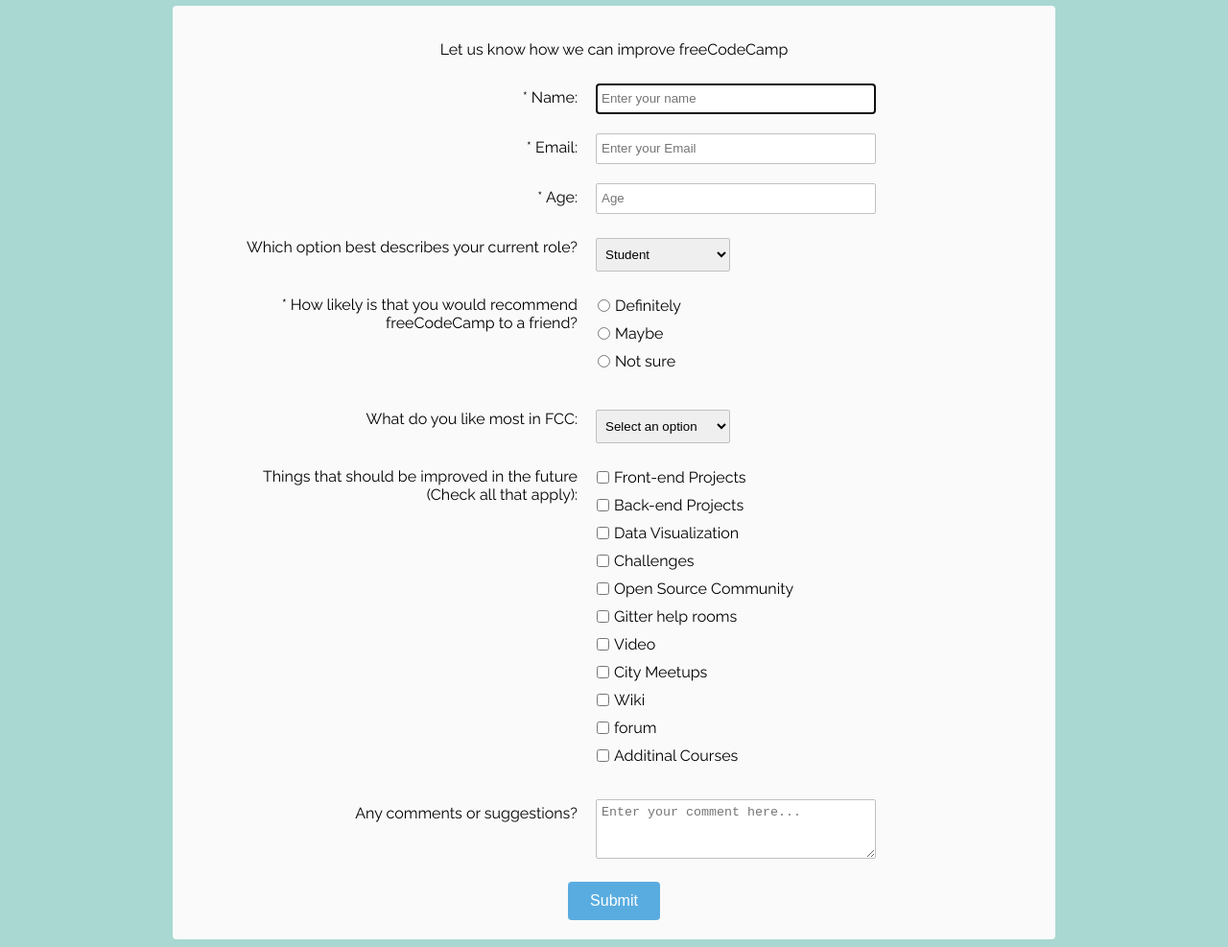
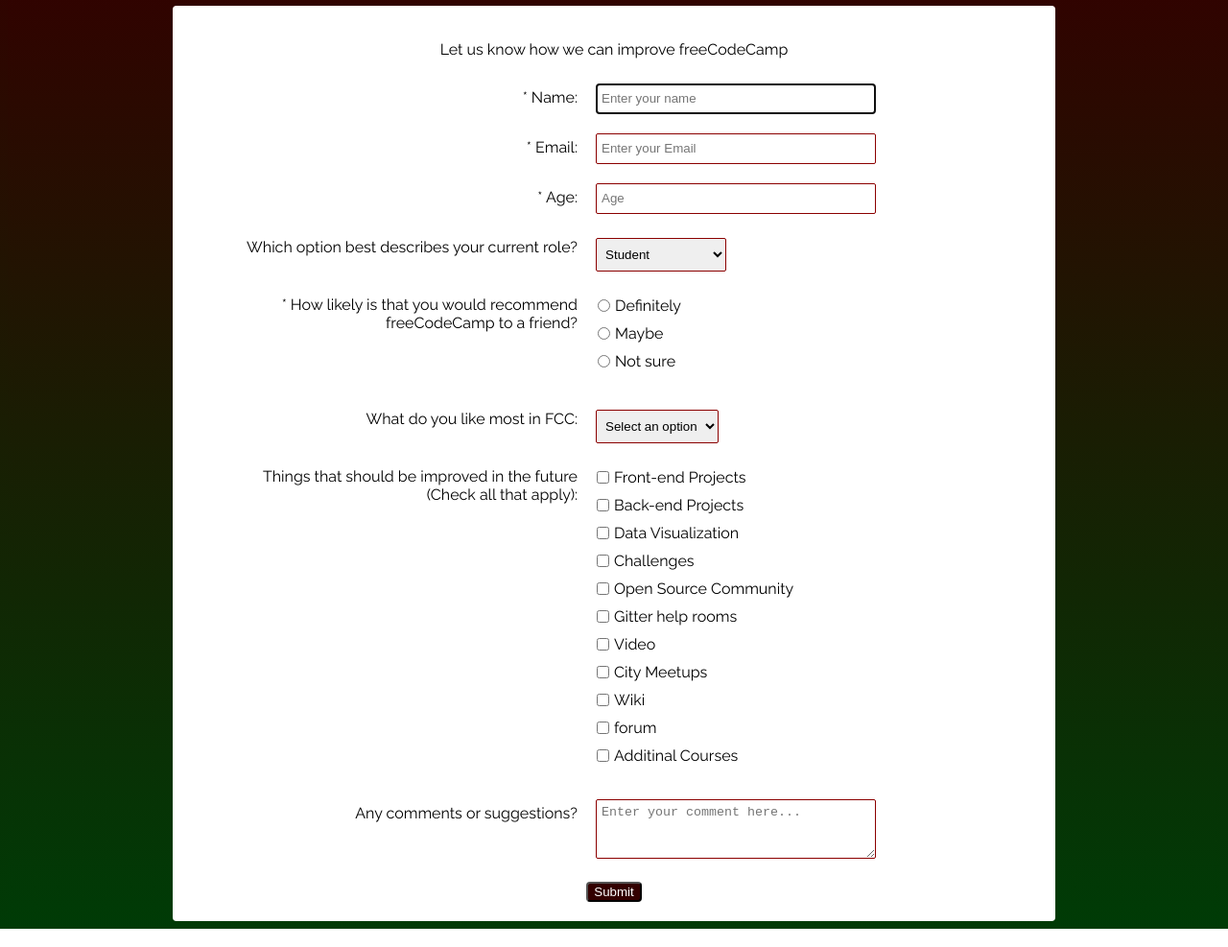
Before and after one commit to Blakesellars14/web-survey-form, a plain HTML site: page index.html in a window 1280 px wide. Shown: the part 74-1061 px from the top of the page at 96% size. Drawn offline with Linux system fonts and the light colour scheme.

Commit message:
enhanced style

```diff
--- a/style.css
+++ b/style.css
@@ -2,10 +2,15 @@
 /* July 16, 2019 */
 html,
 body {
-  background-color: #a9d7d1;
+  /*background-color: #330000; */
+  background-image: linear-gradient(#330000, #003b06);
   text-align: center;
   font-family: 'Raleway', Helvetica, sans-serif;
   min-width: 320px;
+}
+
+#title {
+  color: #f12029;
 }
 
 header {
@@ -15,7 +20,7 @@ header {
 }
 
 #form-outer {
-  background-color: rgb(250, 250, 250);
+  background-color: #ffffff;
   margin: 0 auto;
   border-radius: 4px;
   width: 75%;
@@ -45,7 +50,7 @@ header {
   width: 280px;
   padding: 5px;
   margin: 10px;
-  border: 1px solid #c0c0c0;
+  border: 1px solid darkred;
   border-radius: 2px;
 }
 
@@ -60,23 +65,23 @@ input[type="checkbox"] {
 }
 
 #submit {
-  background-color: #59ace0;
+  background-color: #330000;
   border-radius: 4px;
   color: white;
-  font-size: 1em;
-  height: 40px;
+  font-size: 1eurvey Fo
+  height: 40px;urvey Fo
   width: 96px;
-  margin: 10px;
-  border: 0px solid;
+  margin: 10px;urvey Fo
+  border: 0px survey Fo
 }
 
 .dropdown {
-  height: 35px;
+  height: 35px;urvey Fo
   width: 140px;
   padding: 5px;
   margin: 10px;
   margin-top: 15px;
-  border: 1px solid #c0c0c0;
+  border: 1px solid darkred;
   border-radius: 2px;
 }
 
```
